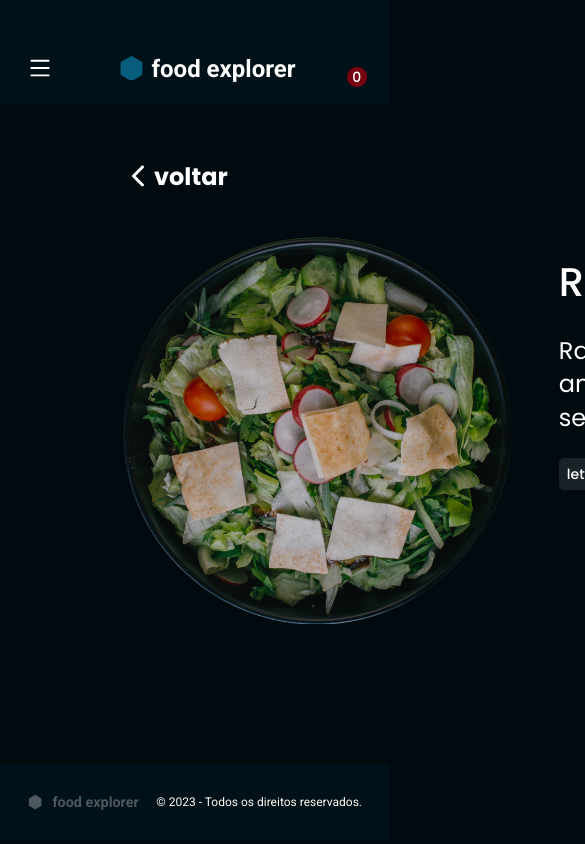
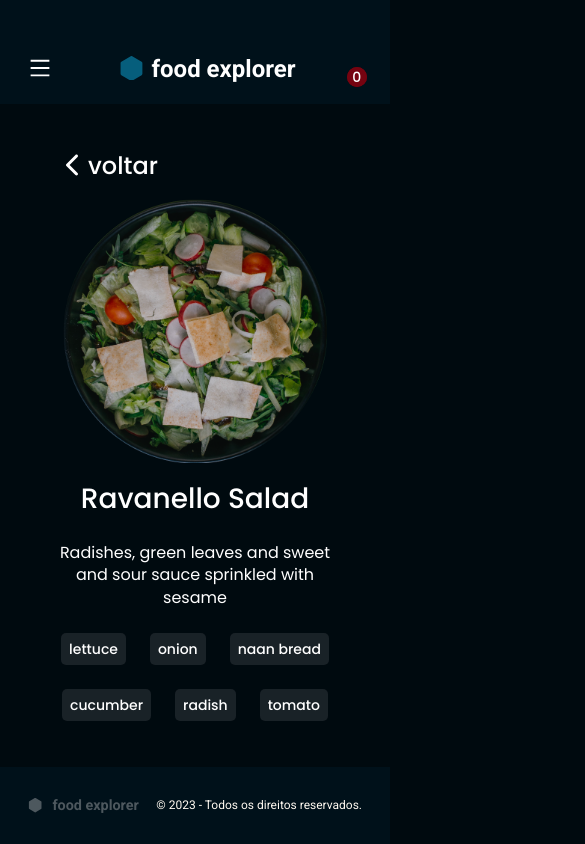
Before and after one commit to arthurrios/food-explorer-web, a React (Vite) app: page /dish in a window 390 px wide. Shown: the top 844 px of the page, 585 px wide, since content can reach past the window. Built offline with nearby package versions, Linux system fonts and the light colour scheme; some icons are missing.

Commit message:
add dish page responsive styles

```diff
--- a/src/components/Button/index.jsx
+++ b/src/components/Button/index.jsx
@@ -1,9 +1,8 @@
 import { Container } from './styles'
 
-export function Button({ icon: Icon, children, secondary = false, ...props }) {
+export function Button({ children, secondary = false, ...props }) {
   return (
     <Container $secondary={secondary.toString()} type="button" {...props}>
-      {Icon && <Icon />}
       {children}
     </Container>
   )
--- a/src/components/Ingredient/styles.js
+++ b/src/components/Ingredient/styles.js
@@ -7,6 +7,7 @@ export const Container = styled.div`
   padding: 0.5rem;
   border-radius: 0.3125rem;
   height: 2rem;
+  width: max-content;
   background-color: ${({ theme }) => theme.colors.dark_1000};
   font: ${({ theme }) => theme.fonts.poppins_100};
 `
--- a/src/components/ReturnButton/styles.js
+++ b/src/components/ReturnButton/styles.js
@@ -10,4 +10,8 @@ export const Container = styled.div`
     min-width: 2rem;
     max-width: 2rem;
   }
+
+  @media (max-width: 1049px) {
+    font: ${({ theme }) => theme.fonts.poppins_300_medium};
+  }
 `
--- a/src/pages/Dish/index.jsx
+++ b/src/pages/Dish/index.jsx
@@ -13,8 +13,28 @@ import {
   Main,
 } from './styles'
 import { Button } from '../../components/Button'
+import { useEffect, useState } from 'react'
+import { PiReceipt } from 'react-icons/pi'
+import { Link } from 'react-router-dom'
 
 export function Dish() {
+  const isAdmin = true
+
+  const queryWidth = 1050
+  const [windowWidth, setWindowWidth] = useState(window.innerWidth)
+
+  useEffect(() => {
+    function handleResize() {
+      setWindowWidth(window.innerWidth)
+    }
+
+    window.addEventListener('resize', handleResize)
+
+    return () => {
+      window.removeEventListener('resize', handleResize)
+    }
+  }, [])
+
   return (
     <Container>
       <Header />
@@ -38,14 +58,27 @@ export function Dish() {
                 <Ingredient ingredient="tomato" />
               </Ingredients>
             </DishInfo>
+            {isAdmin ? (
+              <Link to="/edit/:id">
+                <Button>Edit dish</Button>
+              </Link>
+            ) : (
               <AmmountOfDishes>
                 <DishControls>
                   <TfiMinus />
                   <span>01</span>
                   <TfiPlus />
                 </DishControls>
+                {windowWidth >= queryWidth ? (
                   <Button>add ∙ $ 24,75</Button>
+                ) : (
+                  <Button>
+                    <PiReceipt />
+                    order ∙ $ 24,75
+                  </Button>
+                )}
               </AmmountOfDishes>
+            )}
           </div>
         </DishItem>
       </Main>
--- a/src/pages/Dish/styles.js
+++ b/src/pages/Dish/styles.js
@@ -5,7 +5,15 @@ export const Container = styled.div`
 `
 export const Main = styled.div`
   padding: 10rem 7.625rem 0;
-  height: calc(100vh - 5rem);
+  height: calc(100vh - 4.8rem);
+
+  @media (max-width: 1049px) {
+    padding: 19.125rem 3.5rem 6.875rem;
+    display: flex;
+    flex-direction: column;
+    justify-content: center;
+    overflow-y: auto;
+  }
 `
 export const DishItem = styled.div`
   margin-top: 2.625rem;
@@ -16,6 +24,27 @@ export const DishItem = styled.div`
 
   > img {
     max-width: 24.3rem;
+  }
+
+  > div {
+    a {
+      > button {
+        margin-top: 3rem;
+        max-width: 8.2rem;
+      }
+    }
+  }
+
+  @media (max-width: 1049px) {
+    justify-content: center;
+    flex-direction: column;
+    margin: 1rem auto 0;
+    gap: 1rem;
+    max-width: 19.75rem;
+
+    > img {
+      max-width: 16.5rem;
+    }
   }
 `
 
@@ -32,11 +61,33 @@ export const DishInfo = styled.div`
   > h2 {
     font: ${({ theme }) => theme.fonts.poppins_300_regular};
   }
+
+  @media (max-width: 1049px) {
+    text-align: center;
+
+    > h1 {
+      font-size: 1.75rem;
+    }
+
+    > h2 {
+      font-size: 1rem;
+    }
+  }
 `
 
 export const Ingredients = styled.div`
   display: flex;
   gap: 0.75rem;
+
+  @media (max-width: 1080px) {
+    flex-wrap: wrap;
+  }
+
+  @media (max-width: 1049px) {
+    justify-content: center;
+    gap: 1.5rem;
+    flex-wrap: wrap;
+  }
 `
 export const AmmountOfDishes = styled.div`
   display: flex;
@@ -53,12 +104,20 @@ export const AmmountOfDishes = styled.div`
   }
 
   @media (max-width: 1049px) {
-    flex-direction: column;
+    justify-content: center;
 
     > button {
+      display: flex;
+      justify-content: center;
+      align-items: center;
       width: 100%;
-      height: 2rem;
-      padding: 0;
+      height: 2.375rem;
+      padding: 0.75rem;
+      gap: 0.5rem;
+
+      > svg {
+        font-size: 1.25rem;
+      }
     }
   }
 `
@@ -70,8 +129,5 @@ export const DishControls = styled.div`
   gap: 0.875rem;
 
   @media (max-width: 1049px) {
-    > span {
-      font: ${({ theme }) => theme.fonts.roboto_small_regular};
-    }
   }
 `
--- a/src/routes/index.jsx
+++ b/src/routes/index.jsx
@@ -6,7 +6,7 @@ import { AdminRoutes } from './admin.routes'
 import { AuthRoutes } from './auth.routes'
 
 export function Routes() {
-  const isAdmin = false
+  const isAdmin = true
   const user = true
 
   return (
--- a/src/styles/theme.js
+++ b/src/styles/theme.js
@@ -44,6 +44,7 @@ export const themeDark = {
     poppins_200: '500 1.25rem/160% "Poppins", sans-serif',
     poppins_300_light: '300 1.5rem/140% "Poppins", sans-serif',
     poppins_300_regular: '400 1.5rem/140% "Poppins", sans-serif',
+    poppins_300_medium: '500 1.5rem/140% "Poppins", sans-serif',
     poppins_300_bold: '700 1.5rem/140% "Poppins", sans-serif',
     poppins_400: '500 2rem/140% "Poppins", sans-serif',
     poppins_500: '500 2.5rem/140% "Poppins", sans-serif',
```
Lines whose indentation alone changed are shown as unchanged.
